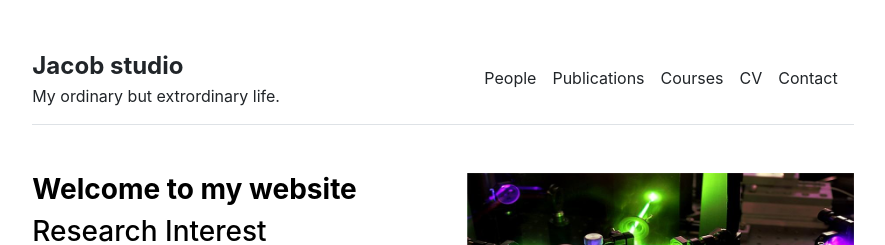
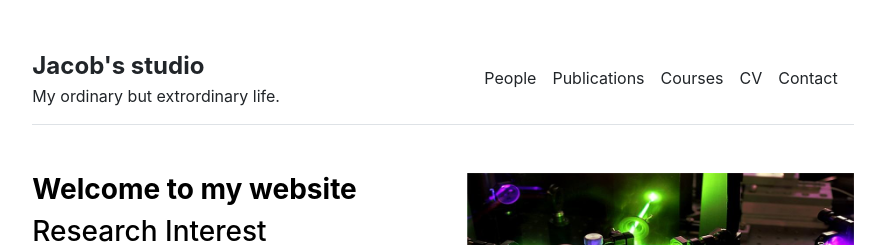
Before and after one commit to JinxinHu/jinxinhu.github.io, a Jekyll site: the page built from index.md, in a window 1280 px wide. Shown: the top 245 px of the page, without its empty margins (197-1082 px from the left). Built offline with Jekyll 4.4.1, drawn with Linux system fonts in a browser that asks for light colours.

```diff
--- a/_config.yml
+++ b/_config.yml
@@ -1,4 +1,4 @@
 url: "https://jinxinhu.github.io" # the base hostname & protocol for your site, e.g. http://example.com
 baseurl: "" # the subpath of your site, e.g. /blog
-title: "Jacob studio" # the name of your site, e.g. ACME Corp.
+title: "Jacob's studio" # the name of your site, e.g. ACME Corp.
 description: "My ordinary but extrordinary life."
```
